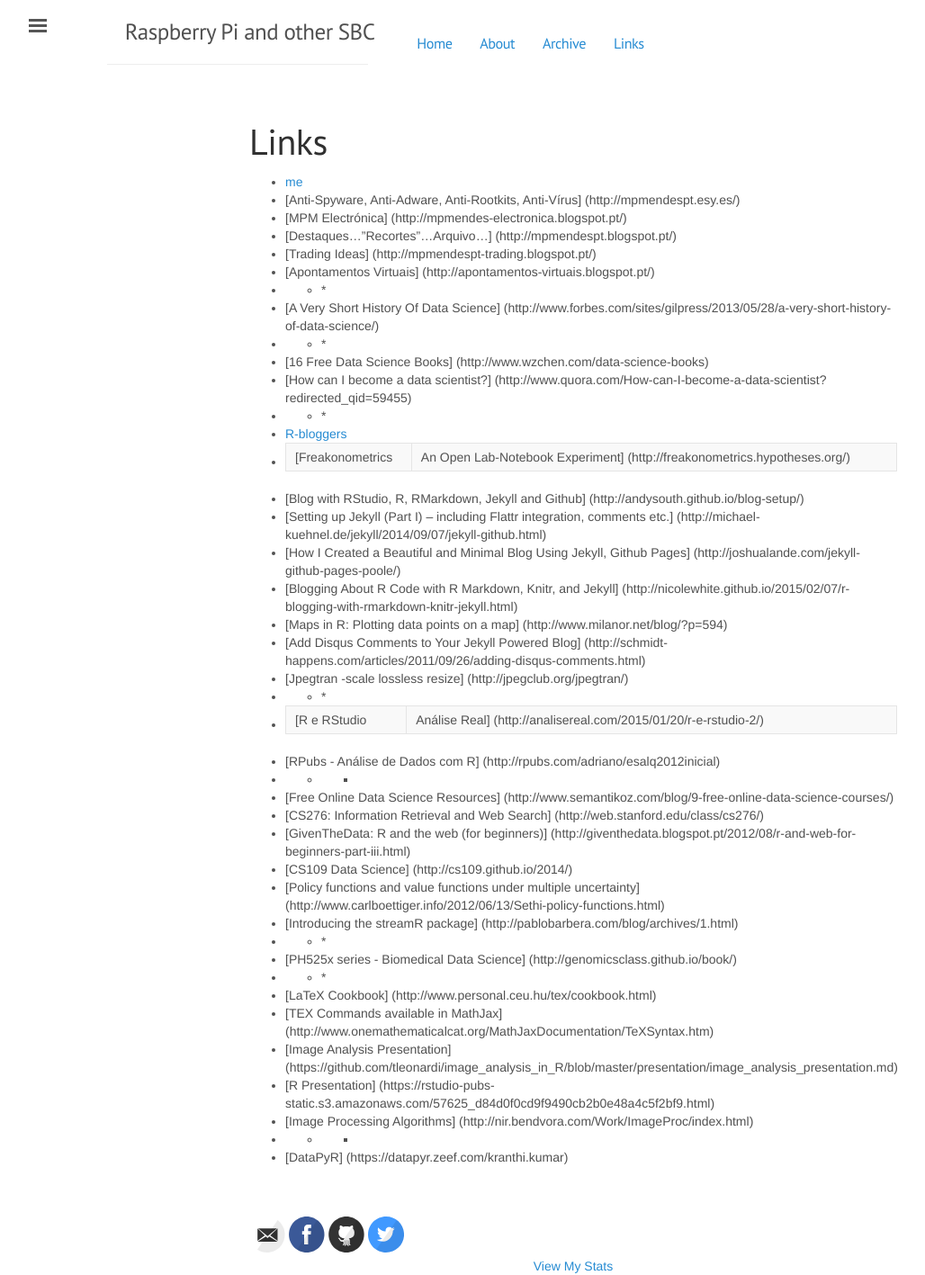
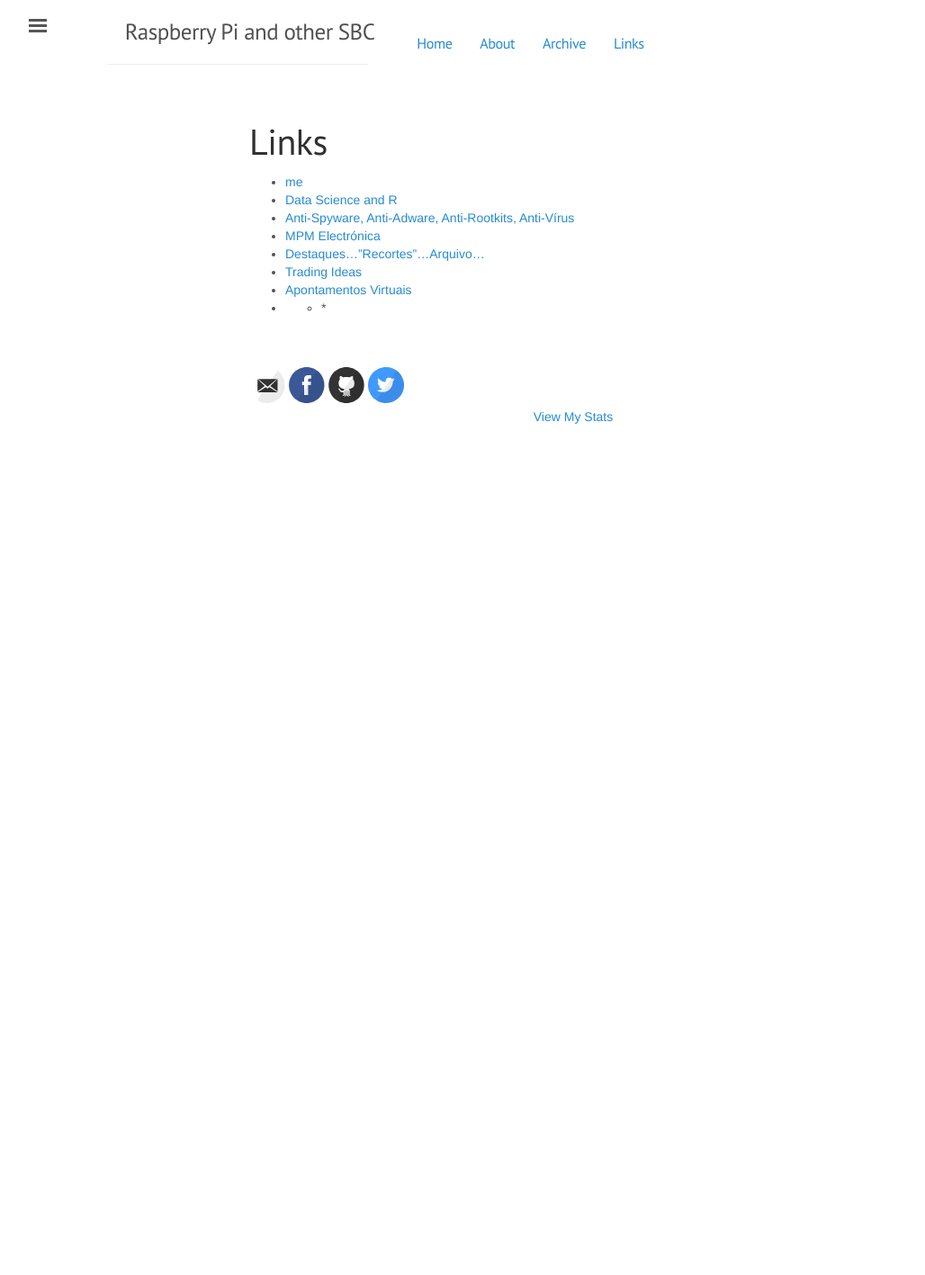
Before and after one commit to mpmendespt/Raspberry_Pi_and_other_SBC, a Jekyll site: the page built from links.md, in a window 1280 px wide. Shown: the whole page at 90% size, without its empty margins (3-1031 px from the left). Built offline with Jekyll 4.4.1, drawn with Linux system fonts in a browser that asks for light colours; nearby versions of some CDN libraries; comment, search, counter and statistics services are not loaded; after the commit the page ends 900 px from its top, so only the background shows below that.

Commit message:
Links...

```diff
--- a/links.md
+++ b/links.md
@@ -5,44 +5,11 @@
 permalink: /links/
 ---
 
-* [me](http://mpmendespt.github.io/)
-* [Anti-Spyware, Anti-Adware, Anti-Rootkits, Anti-Vírus] (http://mpmendespt.esy.es/)
-* [MPM Electrónica] (http://mpmendes-electronica.blogspot.pt/)
-* [Destaques…”Recortes”…Arquivo…] (http://mpmendespt.blogspot.pt/)
-* [Trading Ideas] (http://mpmendespt-trading.blogspot.pt/)
-* [Apontamentos Virtuais] (http://apontamentos-virtuais.blogspot.pt/)
+* [me](mpmendespt.ddns.net/)
+* [Data Science and R](https://mpmendespt.github.io/)
+* [Anti-Spyware, Anti-Adware, Anti-Rootkits, Anti-Vírus](http://mpmendespt.esy.es/)
+* [MPM Electrónica](http://mpmendes-electronica.blogspot.pt/)
+* [Destaques…”Recortes”…Arquivo…](http://mpmendespt.blogspot.pt/)
+* [Trading Ideas](http://mpmendespt-trading.blogspot.pt/)
+* [Apontamentos Virtuais](http://apontamentos-virtuais.blogspot.pt/)
 * * *
-* [A Very Short History Of Data Science] (http://www.forbes.com/sites/gilpress/2013/05/28/a-very-short-history-of-data-science/)
-* * *
-* [16 Free Data Science Books] (http://www.wzchen.com/data-science-books)
-* [How can I become a data scientist?] (http://www.quora.com/How-can-I-become-a-data-scientist?redirected_qid=59455)
-* * *
-* [R-bloggers](http://www.r-bloggers.com/)
-* [Freakonometrics | An Open Lab-Notebook Experiment] (http://freakonometrics.hypotheses.org/)
-* [Blog with RStudio, R, RMarkdown, Jekyll and Github] (http://andysouth.github.io/blog-setup/)
-* [Setting up Jekyll (Part I) – including Flattr integration, comments etc.] (http://michael-kuehnel.de/jekyll/2014/09/07/jekyll-github.html)
-* [How I Created a Beautiful and Minimal Blog Using Jekyll, Github Pages] (http://joshualande.com/jekyll-github-pages-poole/)
-* [Blogging About R Code with R Markdown, Knitr, and Jekyll] (http://nicolewhite.github.io/2015/02/07/r-blogging-with-rmarkdown-knitr-jekyll.html)
-* [Maps in R: Plotting data points on a map] (http://www.milanor.net/blog/?p=594)
-* [Add Disqus Comments to Your Jekyll Powered Blog] (http://schmidt-happens.com/articles/2011/09/26/adding-disqus-comments.html)
-* [Jpegtran -scale lossless resize] (http://jpegclub.org/jpegtran/)
-* * *
-* [R e RStudio | Análise Real] (http://analisereal.com/2015/01/20/r-e-rstudio-2/)
-* [RPubs - Análise de Dados com R] (http://rpubs.com/adriano/esalq2012inicial)
-* * *
-* [Free Online Data Science Resources] (http://www.semantikoz.com/blog/9-free-online-data-science-courses/)
-* [CS276: Information Retrieval and Web Search] (http://web.stanford.edu/class/cs276/)
-* [GivenTheData: R and the web (for beginners)] (http://giventhedata.blogspot.pt/2012/08/r-and-web-for-beginners-part-iii.html)
-* [CS109 Data Science] (http://cs109.github.io/2014/)
-* [Policy functions and value functions under multiple uncertainty] (http://www.carlboettiger.info/2012/06/13/Sethi-policy-functions.html)
-* [Introducing the streamR package] (http://pablobarbera.com/blog/archives/1.html)
-* * *
-* [PH525x series - Biomedical Data Science] (http://genomicsclass.github.io/book/)
-* * *
-* [LaTeX Cookbook] (http://www.personal.ceu.hu/tex/cookbook.html)
-* [TEX Commands available in MathJax] (http://www.onemathematicalcat.org/MathJaxDocumentation/TeXSyntax.htm)
-* [Image Analysis Presentation] (https://github.com/tleonardi/image_analysis_in_R/blob/master/presentation/image_analysis_presentation.md)
-* [R Presentation] (https://rstudio-pubs-static.s3.amazonaws.com/57625_d84d0f0cd9f9490cb2b0e48a4c5f2bf9.html)
-* [Image Processing Algorithms] (http://nir.bendvora.com/Work/ImageProc/index.html)
-* * *
-* [DataPyR] (https://datapyr.zeef.com/kranthi.kumar)
```
Also changed, not shown: 1 other file.
